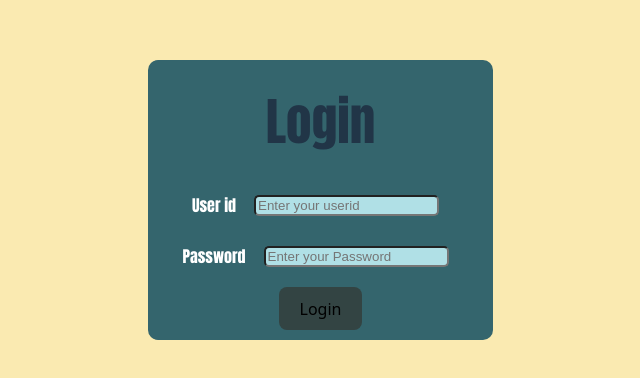
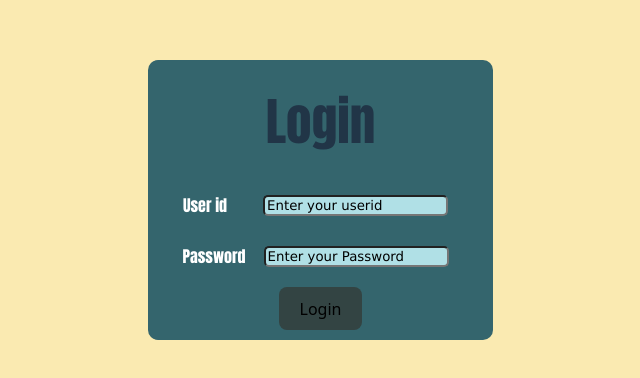
Before and after one commit to Miruthulkumar/Fullstack-training-tasks, a React (Vite) app in the folder User Management System/React Frontend/user-management-system-fe/: page / in a window 1280 px wide. Shown: the part 200-578 px from the top of the page, without its empty margins (354-994 px from the left). Built offline with nearby package versions, Linux system fonts and the light colour scheme.

Commit message:
style: improve formatting and consistency in Login component and CSS styles

```diff
--- a/User Management System/React Frontend/user-management-system-fe/components/Login.jsx
+++ b/User Management System/React Frontend/user-management-system-fe/components/Login.jsx
@@ -9,6 +9,7 @@ const Login = () => {
             className="inputfield"
             type="text"
             placeholder="Enter your userid"
+            style={{ marginLeft: "28px" }}
           />
         </div>
         <div className="logindivs">
--- a/User Management System/React Frontend/user-management-system-fe/src/App.css
+++ b/User Management System/React Frontend/user-management-system-fe/src/App.css
@@ -18,28 +18,39 @@ p {
   font-family: Impact, Haettenschweiler, "Arial Narrow Bold", sans-serif;
 }
 
-.logindivs{
-    display: flex;
-    align-items: center;
-    margin-bottom: 10px;
+.logindivs {
+  display: flex;
+  align-items: center;
+  margin-bottom: 10px;
 }
 
-.inputfield{
+.inputfield {
   background-color: powderblue;
   border-radius: 5px;
   margin: 10px;
+  color: black;
 }
 
-.loginbgdiv{
+.inputfield::placeholder {
+  color: black;
+  font-family: Verdana, Geneva, Tahoma, sans-serif;
+}
+
+.inputfield:focus-within {
+  border-color: #FFD460;
+  box-shadow: 0 0 15px rgba(255, 212, 96, 0.7);
+}
+
+.loginbgdiv {
   display: flex;
   flex-direction: column;
   align-items: center;
-  background-color: #34656D;
+  background-color: #34656d;
   border-radius: 10px;
   width: 125%;
   height: 280px;
 }
 
-.button{
-    background-color: #334443;
+.button {
+  background-color: #334443;
 }
```
